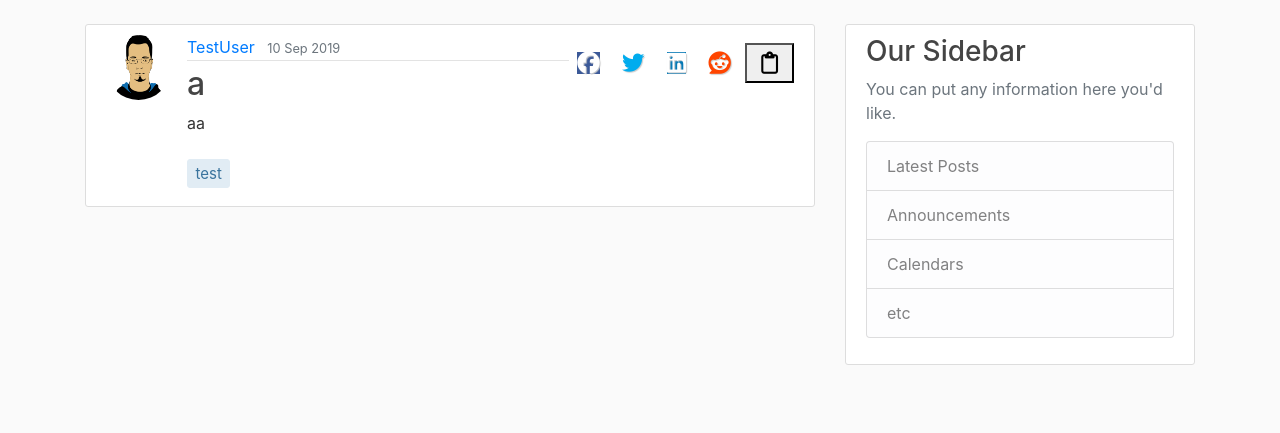
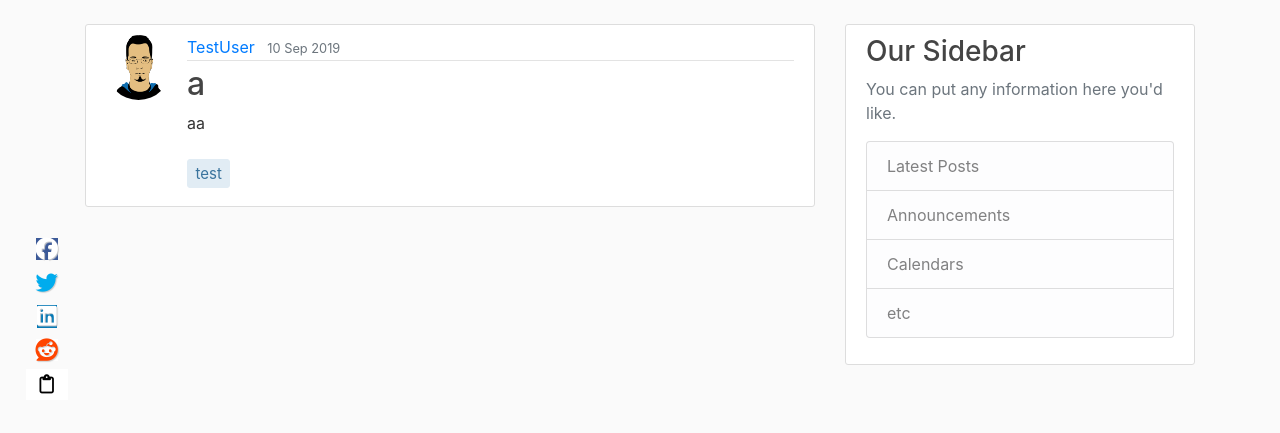
Before and after one commit to abhiabhi94/blog, a Django app: page /blog/post/a/ in a window 1280 px wide. Shown: the part 56-489 px from the top of the page. Run offline with Django 3.2, Linux system fonts and the light colour scheme; data comes from the database, SQL or seed files in the repository; some libraries are stand-ins or nearby versions.

Commit message:
sticky social icons are added

```diff
--- a/Blog/static/Blog/main.css
+++ b/Blog/static/Blog/main.css
@@ -131,6 +131,14 @@ a.article-title:hover {
     /* vertical-align: middle; */
 }
 
+#share {
+    text-align: center;
+    position: fixed;
+    top: 35%;
+    left: 2%;
+    display: inline-block;
+}
+
 .share-icon {
     display: inline;
     font-size: 1.4rem!important;
@@ -139,6 +147,16 @@ a.article-title:hover {
 
 .share-icon li {
     display: inline;
+}
+
+#share .share-icon li {
+    display: block;
+}
+
+.copy, .bookmark {
+    border: none;
+    background: #fff;
+    font-size: 1.2rem!important;
 }
 
 .fa-facebook {
--- a/Blog/static/Blog/main.js
+++ b/Blog/static/Blog/main.js
@@ -21,7 +21,7 @@ $(document).ready(function() {
         // dummy.value = 'Link copied successfully'
         // dummy.dialog();
         alert('Link copied successfully');
-        $('body').remove(dummy);
+        $(dummy).remove();
     });
     $('.bookmark').on('click', function(event) {
         console.log('Bookmark button pressed');
--- a/Blog/templates/Blog/post_detail.html
+++ b/Blog/templates/Blog/post_detail.html
@@ -2,6 +2,20 @@
 {% load static %}
 {% block content %}
 {% with domain='https://staycurious.in' %}
+<div id="share">
+<ul class="list-unstyled share-icon mt-2 mb-2 float-right">
+    {% url 'Blog:post-detail' post.slug as link %}
+    {% with domain|add:link as link %}
+        <li><a href="http://www.facebook.com/sharer.php?u={{link}}" rel="nofollow noopener noreferrer" target="_blank"><i class="fab fa-facebook ml-2 mr-2"></i></a></li>
+        <li><a href="http://www.twitter.com/share?text={{object.title}}&url={{link}}" rel="nofollow noopener noreferrer" target="_blank"><i class="fab fa-twitter ml-2 mr-2"></i></a></li>
+        <li><a href="http://www.linkedin.com/shareArticle?mini=true&url={{link|urlencode:''}}&title={{object.title|urlencode}}&source=StayCurious-Blog" rel="nofollow noopener noreferrer" target="_blank" ><i class="fab fa-linkedin ml-2 mr-2"></i></a></li>
+        <li><a href="http://www.reddit.com/submit?url={{link}}post-to-reddit-via-url&titile={{object.title|urlencode}}" rel="nofollow noopener noreferrer" target="_blank"><i class="fab fa-reddit ml-2 mr-2"></i></a></li>
+        {# <li><a href="http://www.pinterest.com/pin/create/link/u={{link|urlencode:''}}&description={{object.title|urlencode}}" rel="nofollow noopener noreferrer" target="_blank"><i class="fab fa-pinterest ml-2 mr-2"></a></li> #}
+        <li><button class="copy" data-text={{link}}><i class="far fa-clipboard ml-2 mr-2"></i></button></li>
+        {# <li><button class="copy" onclick="C opy({{link}})"><img class="ml-2 mr-2" src="{% static 'img/copy.png' %}" alt="Copy to clipboard" style="width:40px"></button></li> #}
+    {% endwith %}
+</ul>
+</div>
 
 <article class="media content-section">
     <img class="rounded-circle article-img" src="{{ object.author.profile.image.url }}">
@@ -21,18 +35,7 @@
         <p class="article-content">{{ object.content }}</p>
         <p class="article-tags">{{ object.tags }}</p>
     </div>
-    <ul class="list-unstyled share-icon mt-2 mb-2 float-right">
-    {% url 'Blog:post-detail' post.slug as link %}
-    {% with domain|add:link as link %}
-        <li><a href="http://www.facebook.com/sharer.php?u={{link}}" rel="nofollow noopener noreferrer" target="_blank"><i class="fab fa-facebook ml-2 mr-2"></i></a></li>
-        <li><a href="http://www.twitter.com/share?text={{object.title}}&url={{link}}" rel="nofollow noopener noreferrer" target="_blank"><i class="fab fa-twitter ml-2 mr-2"></i></a></li>
-        <li><a href="http://www.linkedin.com/shareArticle?mini=true&url={{link|urlencode:''}}&title={{object.title|urlencode}}&source=StayCurious-Blog" rel="nofollow noopener noreferrer" target="_blank" ><i class="fab fa-linkedin ml-2 mr-2"></i></a></li>
-        <li><a href="http://www.reddit.com/submit?url={{link}}post-to-reddit-via-url&titile={{object.title|urlencode}}" rel="nofollow noopener noreferrer" target="_blank"><i class="fab fa-reddit ml-2 mr-2"></i></a></li>
-        {# <li><a href="http://www.pinterest.com/pin/create/link/u={{link|urlencode:''}}&description={{object.title|urlencode}}" rel="nofollow noopener noreferrer" target="_blank"><i class="fab fa-pinterest ml-2 mr-2"></a></li> #}
-        <li><button class="copy" data-text={{link}}><i class="far fa-clipboard ml-2 mr-2"></i></button></li>
-        {# <li><button class="copy" onclick="C opy({{link}})"><img class="ml-2 mr-2" src="{% static 'img/copy.png' %}" alt="Copy to clipboard" style="width:40px"></button></li> #}
-    {% endwith %}
-    </ul>
+
 </article>
 {% endwith %}
 {% endblock content %}
```
